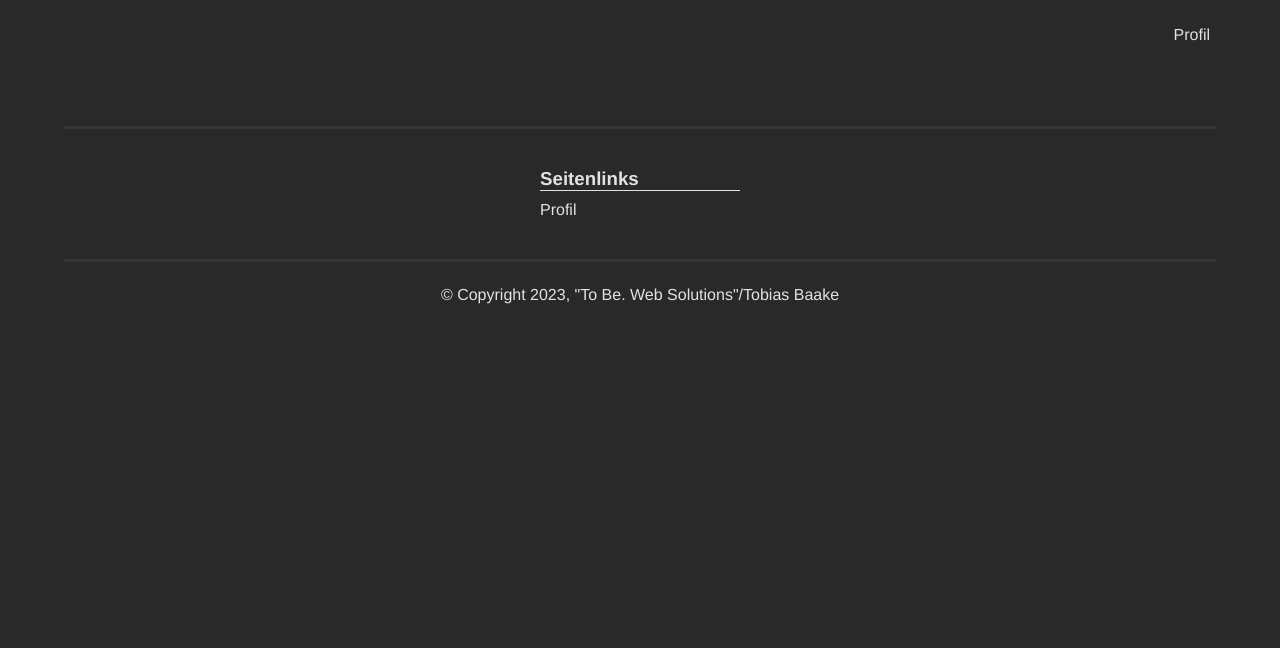
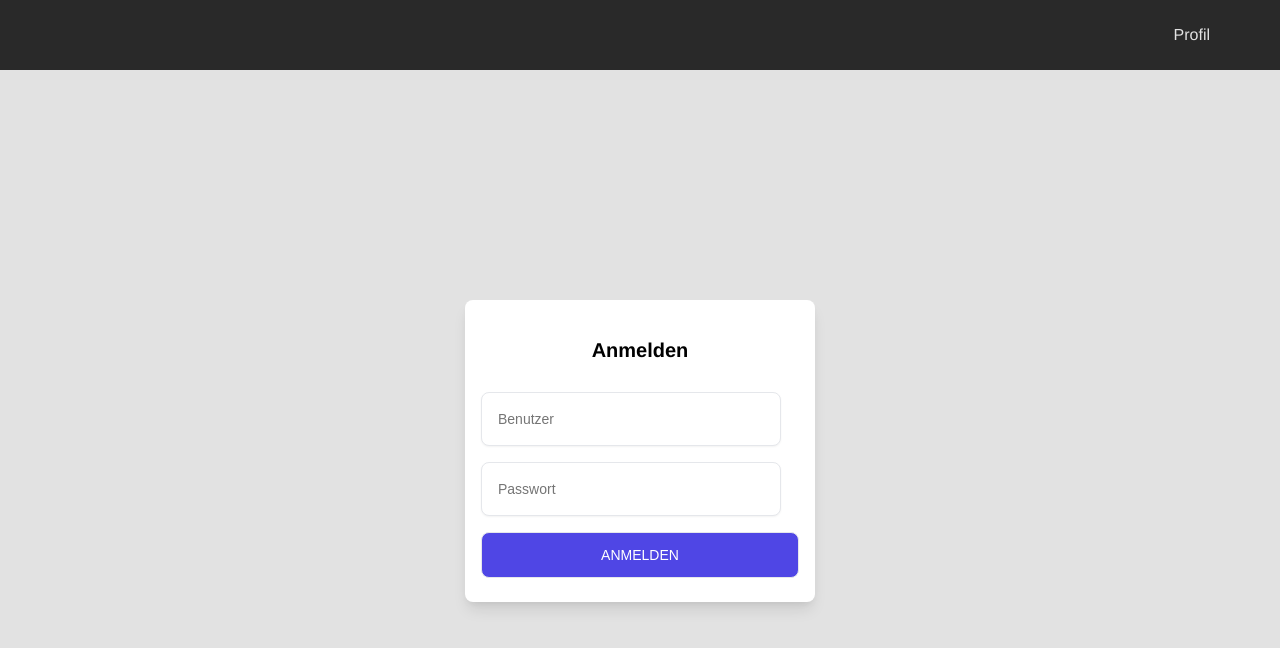
Before and after one commit to R4Tobi/MERN-docker, a Vue app in the folder vuejs-frontend/vue/: page /#/home in a window 1280 px wide. Shown: the top 648 px of the page. Built offline with nearby package versions, Linux system fonts and the light colour scheme.

Commit message:
i-#2: added Login Page

```diff
--- a/vuejs-frontend/vue/src/App.vue
+++ b/vuejs-frontend/vue/src/App.vue
@@ -1,18 +1,17 @@
 <template>
   <NavHeader />
   <router-view />
-  <NavFooter />
 </template>
 
 <script>
 import NavHeader from './components/NavHeader.vue'
-import NavFooter from './components/NavFooter.vue'
+//import NavFooter from './components/NavFooter.vue'
 
 export default {
   name: 'App',
   components: {
     NavHeader,
-    NavFooter,
+    //NavFooter,
   }
 }
 </script>
--- a/vuejs-frontend/vue/src/views/Home.vue
+++ b/vuejs-frontend/vue/src/views/Home.vue
@@ -1,7 +1,25 @@
 <template>
-    <div class="wrapper">
-        Login
+  <div id="wrapper">
+    <div class="form">
+      <p class="form-title">Anmelden</p>
+      <div class="input-container">
+        <input type="email" placeholder="Benutzer">
+        <span>
+        </span>
+      </div>
+      <div class="input-container">
+        <input type="password" placeholder="Passwort">
+      </div>
+      <button type="submit" class="submit">
+        Anmelden
+      </button>
+
+      <!--<p class="signup-link">
+        No account?
+        <a href="/#/register">Registrieren</a>
+      </p>-->
     </div>
+  </div>
 </template>
 
 <script>
@@ -12,6 +30,80 @@ export default {
 </script>
 
 <!-- Add "scoped" attribute to limit CSS to this component only -->
-<style lang="css" scoped>
+<style lang="scss" scoped>
+#wrapper{
+  margin: 0;
+  padding: 100px;
+  background: #e2e2e2;
+  display: flex;
+  flex-direction: column;
+  align-items: center;
+  height: 100vh;
 
+  .form {
+    margin-top: 200px;
+    background-color: #fff;
+    display: block;
+    padding: 1rem;
+    width: 350px;
+    border-radius: 0.5rem;
+    box-shadow: 0 10px 15px -3px rgba(0, 0, 0, 0.1), 0 4px 6px -2px rgba(0, 0, 0, 0.05);
+  }
+
+  .form-title {
+    font-size: 1.25rem;
+    line-height: 1.75rem;
+    font-weight: 600;
+    text-align: center;
+    color: #000;
+  }
+
+  .input-container {
+    position: relative;
+  }
+
+  .input-container input, .form button {
+    outline: none;
+    border: 1px solid #e5e7eb;
+    margin: 8px 0;
+  }
+
+  .input-container input {
+    background-color: #fff;
+    padding: 1rem;
+    padding-right: 3rem;
+    font-size: 0.875rem;
+    line-height: 1.25rem;
+    width: 300px;
+    border-radius: 0.5rem;
+    box-shadow: 0 1px 2px 0 rgba(0, 0, 0, 0.05);
+  }
+
+  .submit {
+    display: block;
+    padding-top: 0.75rem;
+    padding-bottom: 0.75rem;
+    padding-left: 1.25rem;
+    padding-right: 1.25rem;
+    background-color: #4F46E5;
+    color: #ffffff;
+    font-size: 0.875rem;
+    line-height: 1.25rem;
+    font-weight: 500;
+    width: 100%;
+    border-radius: 0.5rem;
+    text-transform: uppercase;
+  }
+
+  .signup-link {
+    color: #6B7280;
+    font-size: 0.875rem;
+    line-height: 1.25rem;
+    text-align: center;
+  }
+
+  .signup-link a {
+    text-decoration: underline;
+  }
+}
 </style>
```
Also changed, not shown: 2 other files (tests, documents, lock files or other folders).
